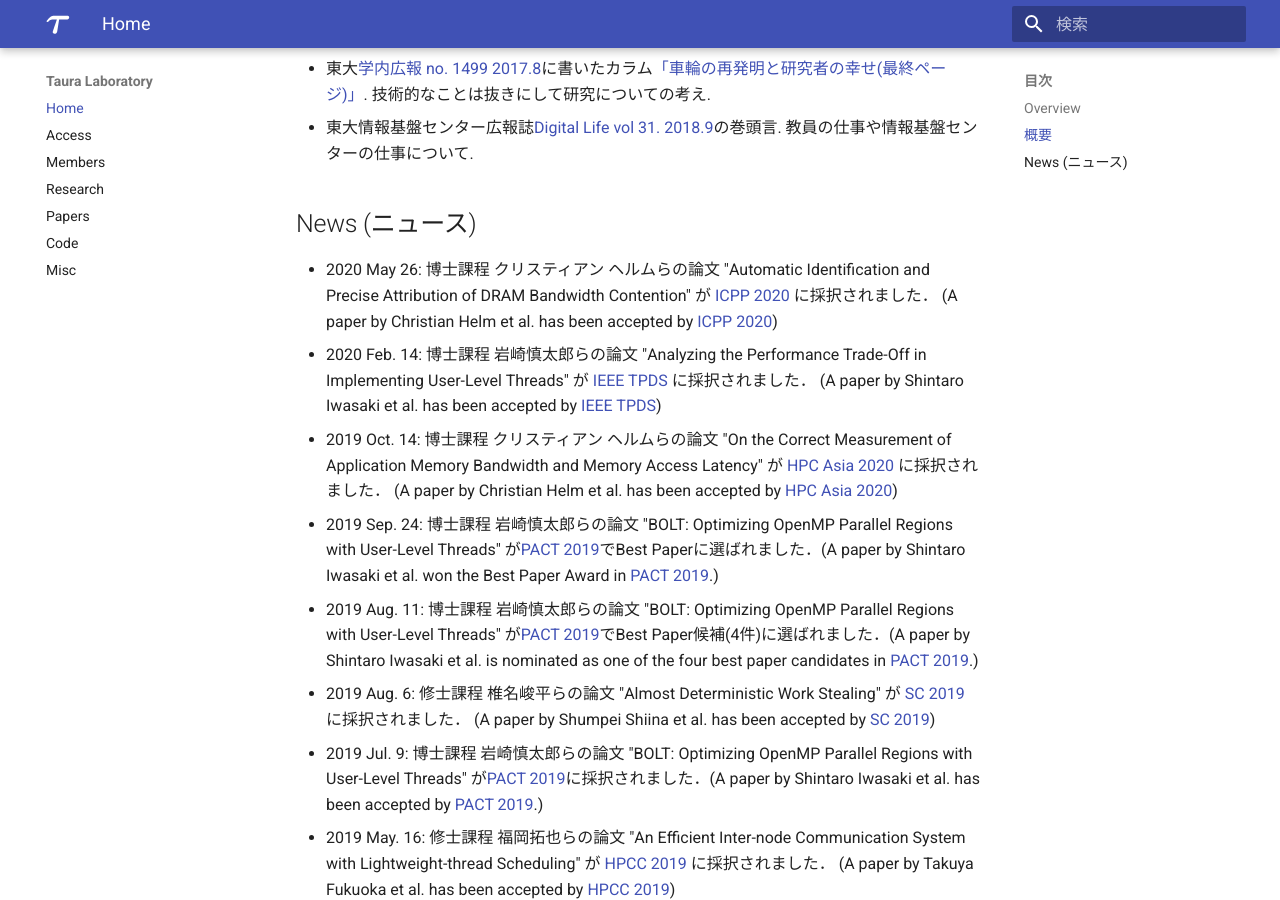
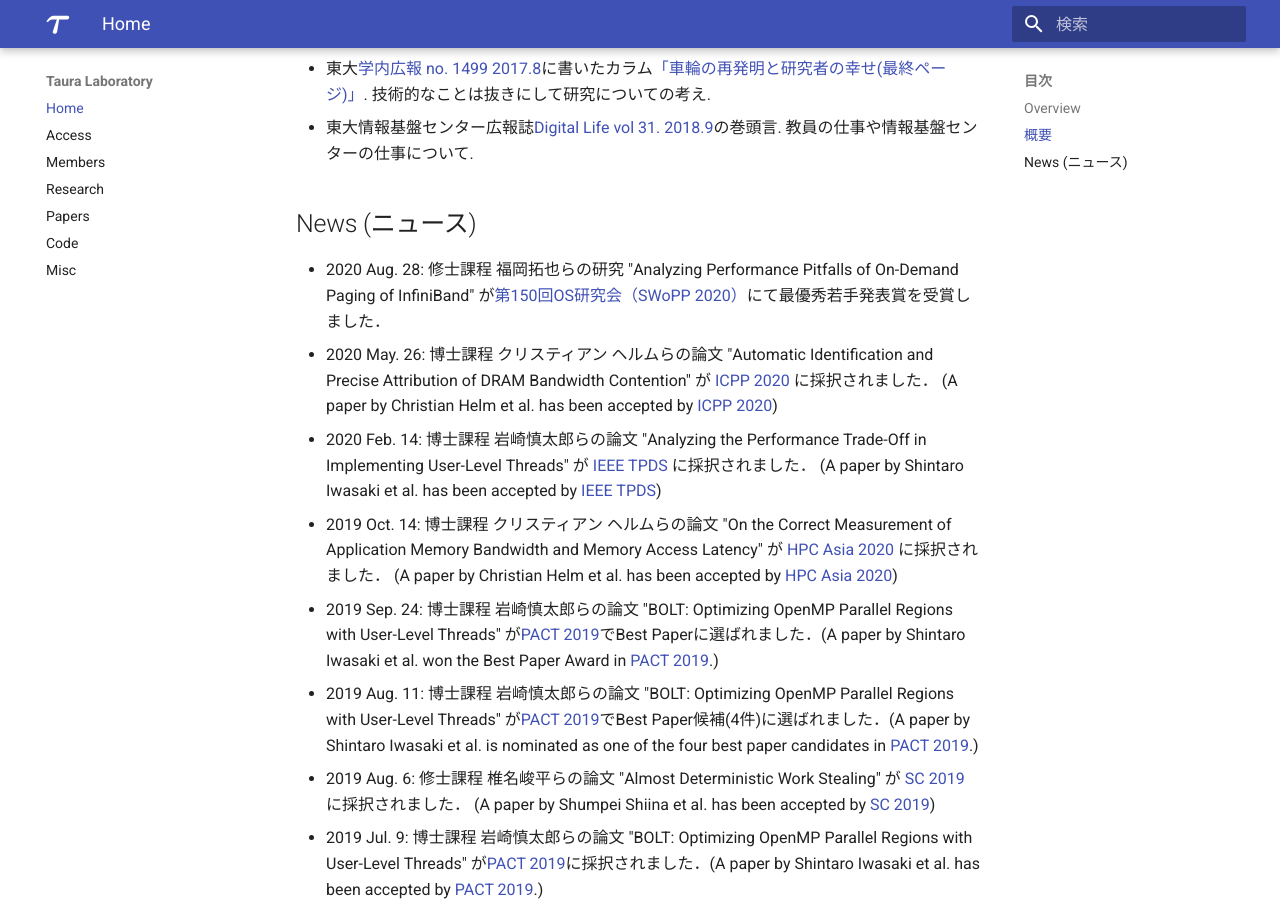
Before and after one commit to Yukayo/taura-lab, an MkDocs documentation site: the page built from docs/index.md, in a window 1280 px wide and 900 px high, scrolled down 763 px. Built offline with MkDocs 1.6.1 and Material for MkDocs 9.7.7, drawn with Linux system fonts in a browser that asks for light colours.

Commit message:
Update index.md

```diff
--- a/docs/index.md
+++ b/docs/index.md
@@ -35,7 +35,8 @@ computers much more accessible to domain scientists.
 
 ## News (ニュース)
 
-  * 2020 May  26: 博士課程 クリスティアン ヘルムらの論文 "Automatic Identification and Precise Attribution of DRAM Bandwidth Contention" が [ICPP 2020](https://jnamaral.github.io/icpp20/) に採択されました． (A paper by Christian Helm et al. has been accepted by [ICPP 2020](https://jnamaral.github.io/icpp20/))
+  * 2020 Aug. 28: 修士課程 福岡拓也らの研究 "Analyzing Performance Pitfalls of On-Demand Paging of InfiniBand" が[第150回OS研究会（SWoPP 2020）](http://www.ipsj.or.jp/sig/os/index.php?2020%C7%AF7%B7%EE%B8%A6%B5%E6%B2%F1)にて最優秀若手発表賞を受賞しました．
+  * 2020 May. 26: 博士課程 クリスティアン ヘルムらの論文 "Automatic Identification and Precise Attribution of DRAM Bandwidth Contention" が [ICPP 2020](https://jnamaral.github.io/icpp20/) に採択されました． (A paper by Christian Helm et al. has been accepted by [ICPP 2020](https://jnamaral.github.io/icpp20/))
   * 2020 Feb. 14: 博士課程 岩崎慎太郎らの論文 "Analyzing the Performance Trade-Off in Implementing User-Level Threads" が [IEEE TPDS](https://www.computer.org/csdl/journal/td) に採択されました． (A paper by Shintaro Iwasaki et al. has been accepted by [IEEE TPDS](https://www.computer.org/csdl/journal/td))
   * 2019 Oct. 14: 博士課程 クリスティアン ヘルムらの論文 "On the Correct Measurement of Application Memory Bandwidth and Memory Access Latency" が [HPC Asia 2020](http://sighpc.ipsj.or.jp/HPCAsia2020/index.html) に採択されました． (A paper by Christian Helm et al. has been accepted by [HPC Asia 2020](http://sighpc.ipsj.or.jp/HPCAsia2020/index.html))
   * 2019 Sep. 24: 博士課程 岩崎慎太郎らの論文 "BOLT: Optimizing OpenMP Parallel Regions with User-Level Threads" が[PACT 2019](https://pactconf.org/)でBest Paperに選ばれました．(A paper by Shintaro Iwasaki et al. won the Best Paper Award in [PACT 2019](https://pactconf.org/).)
```
